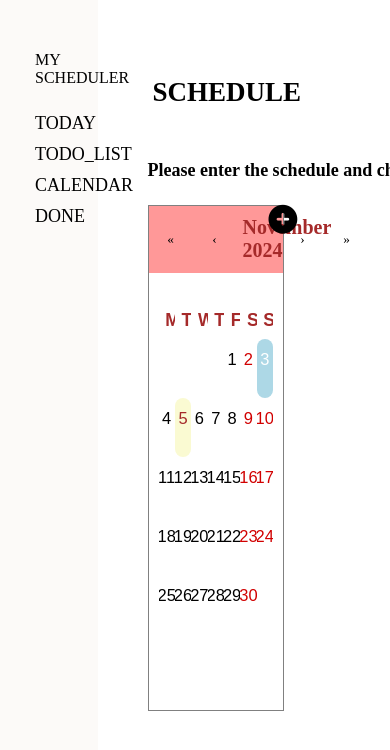
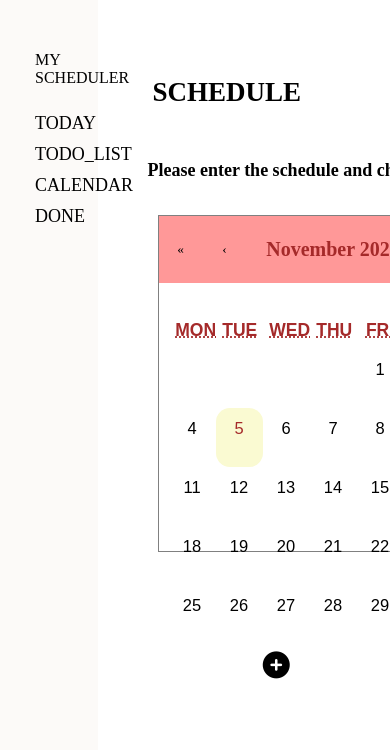
Before and after one commit to hyoni91/TodoList, a React (Create React App) app in the folder todolist/: page /pr_calendar in a window 390 px wide. Shown: the top 750 px of the page. Built offline with nearby package versions, Linux system fonts and the light colour scheme; a web font is replaced by a local one.

Commit message:
css 変更

```diff
--- a/todolist/src/private/Schedule.css
+++ b/todolist/src/private/Schedule.css
@@ -1,69 +1,66 @@
 
-.react-calendar{
+
+/* 기본 스타일 */
+.react-calendar {
   width: 35vw;
   height: 60vh;
-  border: none;
+  max-width: 600px;  /* 최대 너비 제한 */
+  max-height: 700px; /* 최대 높이 제한 */
   border: 1px solid grey;
-  /* border-radius: 20px 20px 0 0; */
 }
 
-/* 상단 년 월 */
 .react-calendar__navigation {
   background: rgb(255, 152, 152);
   border-bottom: brown;
   height: 8vh;
-  /* border-radius: 20px 20px 0 0; */
-  span {
-    font-size: 1.5em;
-    font-weight:800;
-    color: brown;
-  }
 }
 
-/* ?? */
+.react-calendar__navigation span {
+  font-size: 1.5em;
+  font-weight: 800;
+  color: brown;
+}
+
+/* 비활성화된 버튼 스타일 */
 .react-calendar__navigation button:disabled {
   background: lightcoral;
-  /* border-radius: 20px 20px 0 0; */
 }
 
+/* 버튼 hover 및 focus 스타일 */
 .react-calendar__navigation button:enabled:hover,
 .react-calendar__navigation button:enabled:focus {
   color: white;
   background-color: rgb(255, 152, 152);
-  /* border-radius: 20px 20px 0 0; */
 }
 
-
-/* 월 달력 네비게이션 제외 */
+/* 달력 월 보기 스타일 */
 .react-calendar__month-view {
   padding: 12px 10px;
-  abbr {
-
-    font-size: 1.1em;
-    font-weight: 500;
-  }
 }
 
-/*요일 */
-.react-calendar__month-view__weekdays {
-  abbr {
-    color: brown;
-    font-size: 1.3em;
-    font-weight: 800;
-  }
+.react-calendar__month-view abbr {
+  font-size: 1.1em;
+  font-weight: 500;
 }
 
-/* 일 (각 타일) */
+/* 요일 스타일 */
+.react-calendar__month-view__weekdays abbr {
+  color: brown;
+  font-size: 1.3em;
+  font-weight: 800;
+}
+
+/* 일 타일 스타일 */
 .react-calendar__tile {
   text-align: center;
-  height:7vh;
+  height: 7vh;
   display: flex;
   flex-direction: column;
   justify-content: flex-start;
   align-items: center;
 }
 
-/*hover, focus, 선택됐을 시 */
+/* 타일 hover, focus 및 활성화 스타일 */
 .react-calendar__tile:enabled:hover,
 .react-calendar__tile:enabled:focus,
 .react-calendar__tile--active {
@@ -71,88 +68,124 @@
   border-radius: 14px;
 }
 
-/* 현재날짜 */
+/* 현재 날짜 스타일 */
 .react-calendar__tile--now {
   background: lightgoldenrodyellow;
-  color:brown;
+  color: brown;
   border-radius: 14px;
 }
 
-/*hover, focus 시 */
+/* 현재 날짜 hover, focus 스타일 */
 .react-calendar__tile--now:enabled:hover,
 .react-calendar__tile--now:enabled:focus {
   background: lightblue;
-  border-radius: 14px
+  border-radius: 14px;
 }
 
-/* .react-calendar__tile--active:after{
-  font-family: FontAwesome;
-  margin-top: 5px;
-  content: "➕";
-} */
-
-
-.react-calendar__month-view__weekdays__weekday abbr {
-  text-decoration: none;
-}
-
-
-
-
-/* 본문 */
-.calendar-flex{
+/* 본문 레이아웃 */
+.calendar-flex {
   width: 80vw;
   height: 60vh;
   display: flex;
   justify-content: flex-start;
   gap: 20px;
-
 }
 
+/* 캘린더 내용 */
 .calendar-content,
-.calendar{
+.calendar {
   font-size: 1em;
   width: 40vw;
   height: 25vh;
-  /* border: 1px solid black; */
+  padding: 10px;
 }
 
-.calendar-content{
-  /* background-color: #FCFAF8; */
-  padding: 10px;
-}
-.calendar-content >div > span:nth-child(1){
-  margin-left: 20vw;
-}
-.calendar-content > div{
-  /* background-color: #ffffff; */
+.calendar-content {
+  background-color: #FCFAF8;
+  border-radius: 25px;
   padding: 25px;
-  border-radius: 25px;
   height: 22vh;
-  /* font-size: 15px; */
 }
 
-.calendar-content i{
+.calendar-content i {
   margin-top: 20px;
 }
 
-
-.calendar-wrap{
+/* 캘린더 영역 */
+.calendar-wrap {
   width: 100vw;
   position: relative;
 }
 
-.calendar-add{
+/* 캘린더 추가 버튼 */
+.calendar-add {
   position: absolute;
-  top:40vw;
-  left: 31vw;
+  top: 93%;
+  left: 33%;
+  transform: translate(-50%, -50%);
 }
 
-.calendar-add i{
-  font-size: 1.6em;
+.calendar-add i {
+  font-size: 2em;
   cursor: pointer;
 }
 
-.calendar-add i:hover{
+.calendar-add i:hover {
   color: grey;
 }
+
+/* 반응형 스타일 */
+@media screen and (max-width: 768px) {
+  .react-calendar {
+    width: 80vw;
+    height: 50vh;
+  }
+
+  .calendar-flex {
+    flex-direction: column;
+    gap: 10px;
+    width: 90vw;
+  }
+
+  .calendar-content,
+  .calendar {
+    width: 80vw;
+    height: auto;
+  }
+
+  .calendar-add {
+    top: 30%;
+    left: 50%;
+  }
+
+  .calendar-add i {
+    font-size: 1.8em;
+  }
+}
+
+@media screen and (max-width: 480px) {
+  .react-calendar {
+    width: 90vw;
+    height: 40vh;
+  }
+
+  .calendar-flex {
+    flex-direction: column;
+    gap: 5px;
+  }
+
+  .calendar-content,
+  .calendar {
+    width: 90vw;
+    height: auto;
+  }
+
+  .calendar-add {
+    top: 93%;
+    left: 33%;
+  }
+
+  .calendar-add i {
+    font-size: 1.5em;
+  }
+}
```
